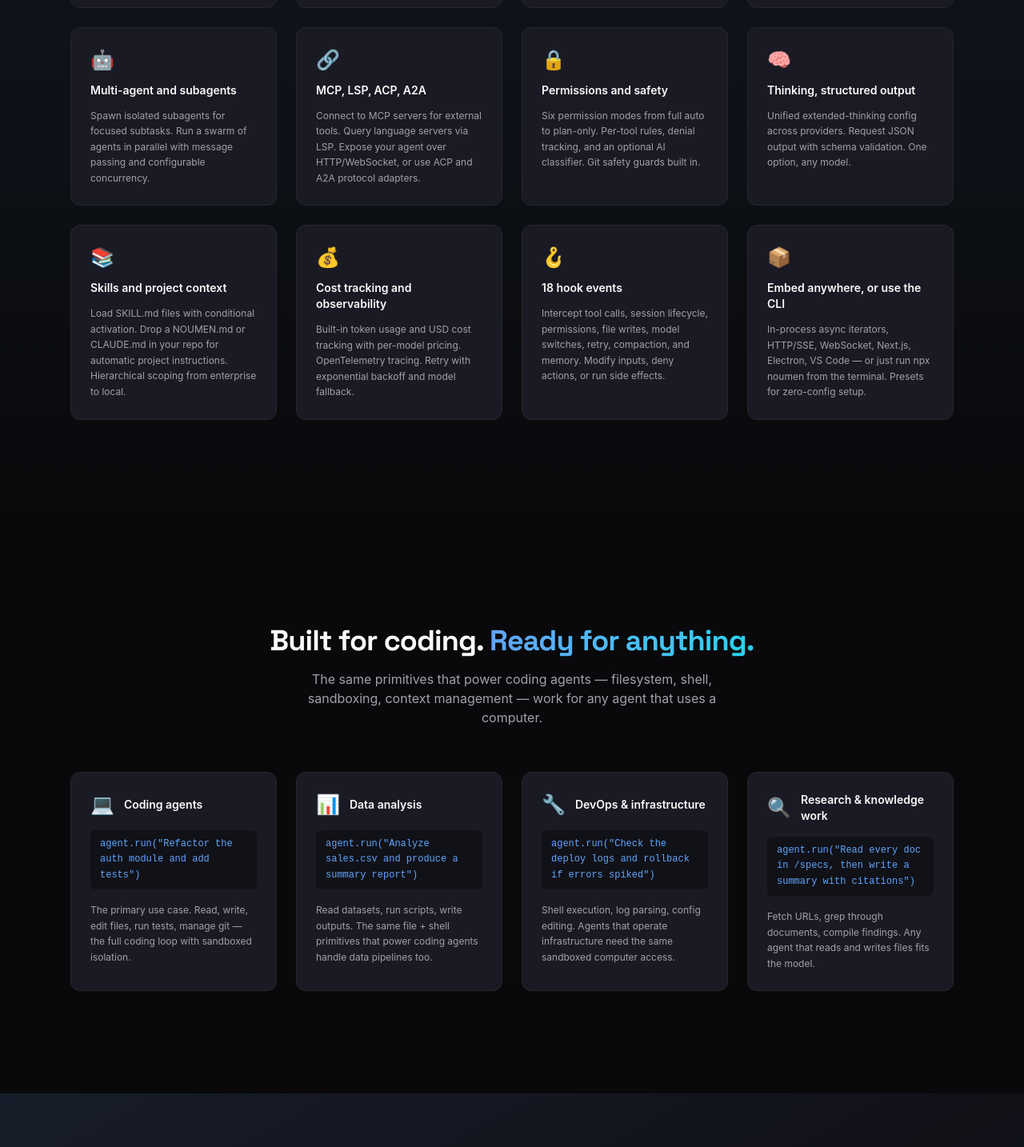
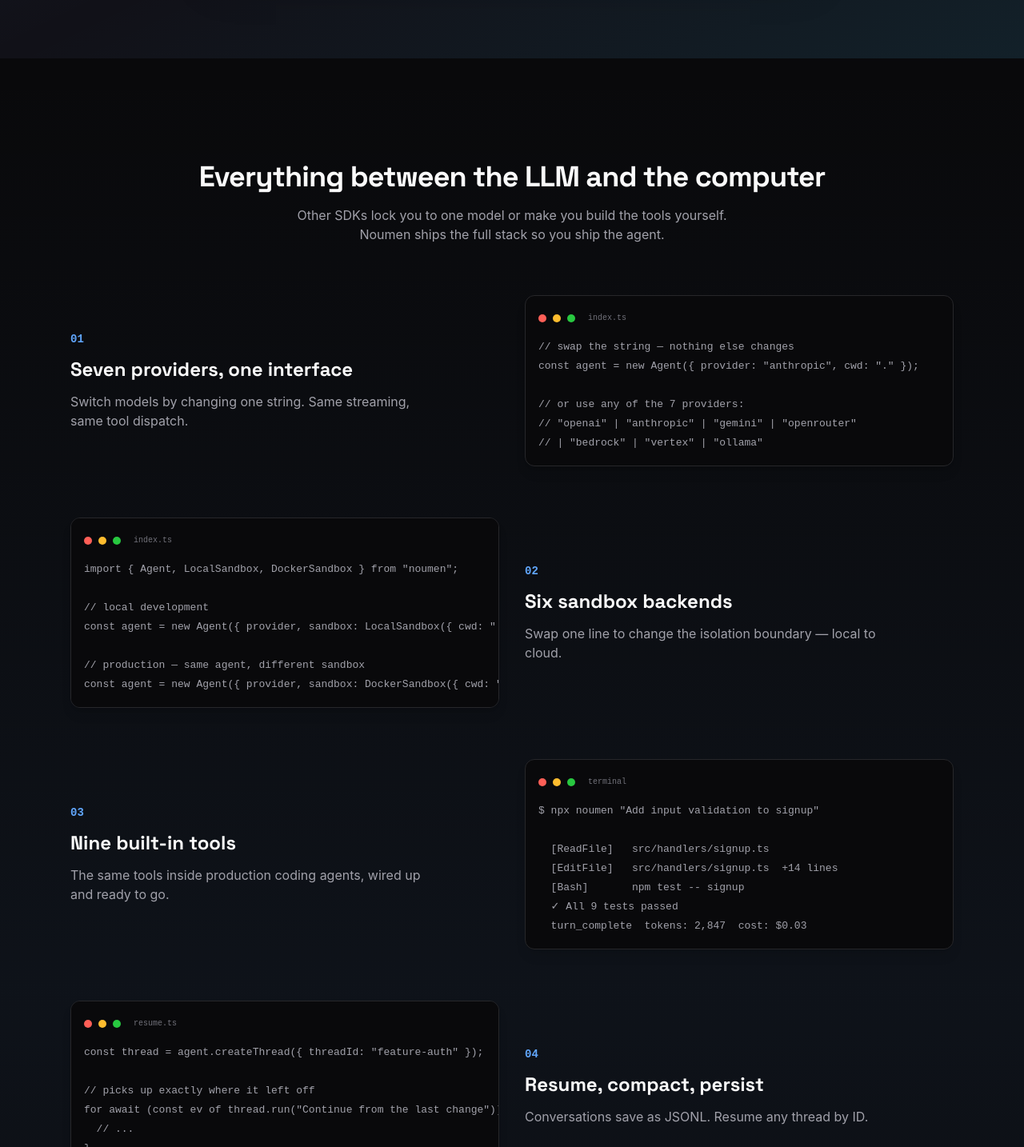
Before and after one commit to UpstreetAI/noumen, a Next.js app in the folder website/: page / in a window 1280 px wide. Shown: the part 1366-2800 px from the top of the page at 80% size. Built offline with nearby package versions, Linux system fonts and the light colour scheme.

Commit message:
Add new code snippet component for code blocks

```diff
--- a/website/src/app/page.tsx
+++ b/website/src/app/page.tsx
@@ -2,115 +2,137 @@ import Link from "next/link";
 import { TerminalBlock } from "@/components/TerminalBlock";
 import { HeroTerminal } from "@/components/HeroTerminal";
 import { AdapterStack } from "@/components/AdapterStack";
+import { CodeSnippet } from "@/components/CodeSnippet";
 import { Sparkles } from "@/components/Sparkles";
 import { EasterEggFooter } from "@/components/EasterEggFooter";
 
-const USE_CASES = [
+const FEATURE_BLOCKS = [
   {
-    icon: "💻",
-    title: "Coding agents",
-    prompt: "Refactor the auth module and add tests",
+    title: "Seven providers, one interface",
     description:
-      "The primary use case. Read, write, edit files, run tests, manage git — the full coding loop with sandboxed isolation.",
+      "Switch models by changing one string. Same streaming, same tool dispatch.",
+    filename: "index.ts",
+    code: `// swap the string — nothing else changes
+const agent = new Agent({ provider: "anthropic", cwd: "." });
+
+// or use any of the 7 providers:
+// "openai" | "anthropic" | "gemini" | "openrouter"
+// | "bedrock" | "vertex" | "ollama"`,
   },
   {
-    icon: "📊",
-    title: "Data analysis",
-    prompt: "Analyze sales.csv and produce a summary report",
+    title: "Six sandbox backends",
     description:
-      "Read datasets, run scripts, write outputs. The same file + shell primitives that power coding agents handle data pipelines too.",
+      "Swap one line to change the isolation boundary — local to cloud.",
+    filename: "index.ts",
+    code: `import { Agent, LocalSandbox, DockerSandbox } from "noumen";
+
+// local development
+const agent = new Agent({ provider, sandbox: LocalSandbox({ cwd: "." }) });
+
+// production — same agent, different sandbox
+const agent = new Agent({ provider, sandbox: DockerSandbox({ cwd: "/workspace" }) });`,
   },
   {
-    icon: "🔧",
-    title: "DevOps & infrastructure",
-    prompt: "Check the deploy logs and rollback if errors spiked",
+    title: "Nine built-in tools",
     description:
-      "Shell execution, log parsing, config editing. Agents that operate infrastructure need the same sandboxed computer access.",
+      "The same tools inside production coding agents, wired up and ready to go.",
+    filename: "terminal",
+    code: `$ npx noumen "Add input validation to signup"
+
+  [ReadFile]   src/handlers/signup.ts
+  [EditFile]   src/handlers/signup.ts  +14 lines
+  [Bash]       npm test -- signup
+  ✓ All 9 tests passed
+  turn_complete  tokens: 2,847  cost: $0.03`,
   },
   {
-    icon: "🔍",
-    title: "Research & knowledge work",
-    prompt: "Read every doc in /specs, then write a summary with citations",
+    title: "Resume, compact, persist",
     description:
-      "Fetch URLs, grep through documents, compile findings. Any agent that reads and writes files fits the model.",
+      "Conversations save as JSONL. Resume any thread by ID.",
+    filename: "resume.ts",
+    code: `const thread = agent.createThread({ threadId: "feature-auth" });
+
+// picks up exactly where it left off
+for await (const ev of thread.run("Continue from the last change")) {
+  // ...
+}`,
+  },
+  {
+    title: "Multi-agent orchestration",
+    description:
+      "Spawn isolated subagents for focused subtasks with configurable concurrency.",
+    filename: "swarm.ts",
+    code: `const thread = agent.createThread();
+
+for await (const ev of thread.run("Refactor auth and add tests")) {
+  if (ev.type === "subagent_start") {
+    console.log(\`  spawned: \${ev.name}\`); // "test-writer"
+  }
+}`,
+  },
+  {
+    title: "MCP, LSP, hooks, and more",
+    description:
+      "Connect external tools, query language servers, intercept everything.",
+    filename: "config.ts",
+    code: `const agent = new Agent({
+  provider: "anthropic",
+  mcpServers: {
+    filesystem: { command: "npx", args: ["-y", "@mcp/server-fs", "/tmp"] },
+  },
+  lsp: {
+    typescript: { command: "typescript-language-server", args: ["--stdio"] },
+  },
+});`,
   },
 ];
 
-const FEATURES = [
+const QUICKSTART_STEPS = [
   {
-    icon: "🔌",
-    title: "Seven providers, one interface",
-    description:
-      "OpenAI, Anthropic, Google Gemini, OpenRouter, AWS Bedrock, Vertex AI, and Ollama. Same streaming interface, same tool dispatch. Switch models without changing your code.",
+    title: "Install",
+    description: "One package. No peer dependencies.",
+    code: "npm install noumen",
+    isShell: true,
   },
   {
-    icon: "💻",
-    title: "Six sandbox backends",
-    description:
-      "LocalSandbox (OS-level), UnsandboxedLocal, sprites.dev, Docker, E2B cloud, or Freestyle VMs. Remote backends auto-provision on first use and reconnect on session resume. Swap one line to change the isolation boundary.",
+    title: "Configure",
+    description: "Pick a provider and a sandbox.",
+    code: `import { Agent, LocalSandbox } from "noumen";
+
+const agent = new Agent({
+  provider: "anthropic",
+  sandbox: LocalSandbox({ cwd: "." }),
+});`,
+    isShell: false,
   },
   {
-    icon: "🛠️",
-    title: "Nine built-in tools",
-    description:
-      "ReadFile, WriteFile, EditFile, Bash, Glob, Grep, WebFetch, NotebookEdit, AskUser — the same tools shipping inside production coding agents, wired up and ready to go.",
+    title: "Run",
+    description: "Stream events from the agent loop.",
+    code: `const thread = agent.createThread();
+
+for await (const event of thread.run("Fix the auth bug")) {
+  if (event.type === "text_delta") process.stdout.write(event.text);
+}`,
+    isShell: false,
   },
   {
-    icon: "💾",
-    title: "Resume, compact, persist",
-    description:
-      "Conversations save as JSONL. Auto-compaction, microcompact, and reactive strategies keep context under control. Resume any thread by ID.",
-  },
-  {
-    icon: "🤖",
-    title: "Multi-agent and subagents",
-    description:
-      "Spawn isolated subagents for focused subtasks. Run a swarm of agents in parallel with message passing and configurable concurrency.",
-  },
-  {
-    icon: "🔗",
-    title: "MCP, LSP, ACP, A2A",
-    description:
-      "Connect to MCP servers for external tools. Query language servers via LSP. Expose your agent over HTTP/WebSocket, or use ACP and A2A protocol adapters.",
-  },
-  {
-    icon: "🔒",
-    title: "Permissions and safety",
-    description:
-      "Six permission modes from full auto to plan-only. Per-tool rules, denial tracking, and an optional AI classifier. Git safety guards built in.",
-  },
-  {
-    icon: "🧠",
-    title: "Thinking, structured output",
-    description:
-      "Unified extended-thinking config across providers. Request JSON output with schema validation. One option, any model.",
-  },
-  {
-    icon: "📚",
-    title: "Skills and project context",
-    description:
-      "Load SKILL.md files with conditional activation. Drop a NOUMEN.md or CLAUDE.md in your repo for automatic project instructions. Hierarchical scoping from enterprise to local.",
-  },
-  {
-    icon: "💰",
-    title: "Cost tracking and observability",
-    description:
-      "Built-in token usage and USD cost tracking with per-model pricing. OpenTelemetry tracing. Retry with exponential backoff and model fallback.",
-  },
-  {
-    icon: "🪝",
-    title: "18 hook events",
-    description:
-      "Intercept tool calls, session lifecycle, permissions, file writes, model switches, retry, compaction, and memory. Modify inputs, deny actions, or run side effects.",
-  },
-  {
-    icon: "📦",
-    title: "Embed anywhere, or use the CLI",
-    description:
-      "In-process async iterators, HTTP/SSE, WebSocket, Next.js, Electron, VS Code — or just run npx noumen from the terminal. Presets for zero-config setup.",
+    title: "Ship",
+    description: "Embed in your app, or run the CLI.",
+    code: `# zero-config interactive agent
+$ npx noumen`,
+    isShell: true,
   },
 ];
 
+const AND_MORE = [
+  { label: "Permissions", href: "/docs/permissions" },
+  { label: "Structured output", href: "/docs/getting-started" },
+  { label: "Cost tracking", href: "/docs/getting-started" },
+  { label: "Skills & context", href: "/docs/getting-started" },
+  { label: "18 hook events", href: "/docs/hooks" },
+  { label: "Embed anywhere", href: "/docs/embedding" },
+  { label: "Thinking", href: "/docs/getting-started" },
+];
 
 export default function Home() {
   return (
@@ -129,7 +151,6 @@ export default function Home() {
         <Sparkles />
 
         <div className="relative z-10 mx-auto grid w-full max-w-6xl items-center gap-12 grid-cols-[minmax(0,1fr)] lg:grid-cols-[minmax(0,1fr)_minmax(0,1fr)]">
-          {/* Left: copy */}
           <div className="min-w-0 flex flex-col gap-6">
             <div className="inline-flex w-fit items-center gap-2 rounded-full border border-[var(--color-accent-blue-dim)] bg-[var(--color-accent-blue-dim)] px-3 py-1 text-xs font-medium text-[var(--color-accent-blue)]">
               <span>🤲</span> hands for your LLM
@@ -145,8 +166,6 @@ export default function Home() {
               File editing, shell execution, context management, and
               sandboxing &mdash; any provider, any sandbox, one package.
             </p>
-
-            <TerminalBlock command="npm install noumen" className="max-w-lg" />
 
             <div className="flex flex-wrap items-center gap-3">
               <Link
@@ -172,14 +191,36 @@ export default function Home() {
             </div>
           </div>
 
-          {/* Right: interactive adapter stack */}
           <div className="min-w-0">
             <AdapterStack />
           </div>
         </div>
       </section>
 
-      {/* ── Features ── */}
+      {/* ── See it in action ── */}
+      <section className="relative overflow-hidden py-20 sm:py-28">
+        <div className="absolute inset-0 bg-[var(--color-base-surface)]" />
+        <div className="pointer-events-none absolute inset-0 bg-gradient-to-br from-[var(--color-accent-blue-dim)] via-transparent to-[var(--color-accent-cyan-dim)] opacity-40" />
+        <div className="relative mx-auto max-w-6xl px-6">
+          <div className="mx-auto max-w-2xl text-center">
+            <h2 className="font-[family-name:var(--font-display)] text-3xl font-bold tracking-tight sm:text-4xl bg-gradient-to-r from-[var(--color-accent-blue)] to-[var(--color-accent-cyan)] bg-clip-text text-transparent">
+              Zero config to a coding agent.
+            </h2>
+            <p className="mt-4 text-[var(--color-text-secondary)]">
+              <code className="rounded bg-[var(--color-base-card)] px-1.5 py-0.5 font-mono text-sm text-[var(--color-text-primary)]">
+                npx noumen
+              </code>{" "}
+              starts an interactive agent in your terminal. No config, no
+              signup.
+            </p>
+          </div>
+          <div className="mx-auto mt-10 max-w-3xl">
+            <HeroTerminal />
+          </div>
+        </div>
+      </section>
+
+      {/* ── Features — 6 themed blocks with code ── */}
       <section className="relative py-24 sm:py-32">
         <div className="pointer-events-none absolute inset-0 bg-gradient-to-b from-transparent via-[var(--color-accent-blue-dim)] to-transparent opacity-30" />
         <div className="relative mx-auto max-w-6xl px-6">
@@ -188,86 +229,102 @@ export default function Home() {
           </h2>
           <p className="mx-auto mt-4 max-w-xl text-center text-[var(--color-text-secondary)]">
             Other SDKs lock you to one model or make you build the tools
-            yourself. Noumen ships the full stack &mdash; any provider,
-            any sandbox, every tool &mdash; so you ship the agent.
+            yourself. Noumen ships the full stack so you ship the agent.
           </p>
 
-          <div className="mt-14 grid gap-6 sm:grid-cols-2 lg:grid-cols-3 xl:grid-cols-4">
-            {FEATURES.map((feature) => (
+          <div className="mt-16 flex flex-col gap-16">
+            {FEATURE_BLOCKS.map((block, i) => {
+              const isEven = i % 2 === 0;
+              return (
                 <div
-                key={feature.title}
-                className="group flex flex-col gap-3 rounded-xl border border-[var(--color-border-default)] bg-[var(--color-base-card)] p-6 transition hover:border-[var(--color-accent-blue)] hover:-translate-y-1 hover:shadow-lg hover:shadow-[var(--color-accent-blue-dim)]"
+                  key={block.title}
+                  className={`grid items-center gap-8 lg:grid-cols-2 ${isEven ? "" : "lg:direction-rtl"}`}
                 >
-                <div className="text-2xl">{feature.icon}</div>
-                <h3 className="text-sm font-semibold text-[var(--color-text-primary)]">
-                  {feature.title}
+                  <div className={`flex flex-col gap-3 ${isEven ? "" : "lg:order-2"}`}>
+                    <span className="font-mono text-sm font-bold text-[var(--color-accent-blue)]">
+                      {String(i + 1).padStart(2, "0")}
+                    </span>
+                    <h3 className="font-[family-name:var(--font-display)] text-xl font-bold text-[var(--color-text-primary)] sm:text-2xl">
+                      {block.title}
                     </h3>
-                <p className="text-xs leading-relaxed text-[var(--color-text-secondary)]">
-                  {feature.description}
+                    <p className="max-w-md text-[var(--color-text-secondary)]">
+                      {block.description}
                     </p>
                   </div>
+                  <div className={isEven ? "" : "lg:order-1"}>
+                    <CodeSnippet
+                      code={block.code}
+                      filename={block.filename}
+                    />
+                  </div>
+                </div>
+              );
+            })}
+          </div>
+
+          {/* And more */}
+          <div className="mt-20 text-center">
+            <p className="mb-6 text-sm font-medium text-[var(--color-text-tertiary)] uppercase tracking-wider">
+              And more
+            </p>
+            <div className="flex flex-wrap justify-center gap-3">
+              {AND_MORE.map((item) => (
+                <Link
+                  key={item.label}
+                  href={item.href}
+                  className="rounded-full border border-[var(--color-border-default)] bg-[var(--color-base-card)] px-4 py-2 text-sm text-[var(--color-text-secondary)] transition hover:border-[var(--color-accent-blue)] hover:text-[var(--color-accent-blue)]"
+                >
+                  {item.label}
+                </Link>
               ))}
+            </div>
           </div>
         </div>
       </section>
 
-      {/* ── Use cases ── */}
+      {/* ── Quickstart ── */}
       <section className="relative py-24 sm:py-32">
-        <div className="relative mx-auto max-w-6xl px-6">
+        <div className="relative mx-auto max-w-3xl px-6">
           <h2 className="font-[family-name:var(--font-display)] text-center text-3xl font-bold tracking-tight text-[var(--color-text-primary)] sm:text-4xl">
-            Built for coding.{" "}
+            Get started in{" "}
             <span className="bg-gradient-to-r from-[var(--color-accent-blue)] to-[var(--color-accent-cyan)] bg-clip-text text-transparent">
-              Ready for anything.
+              four steps.
             </span>
           </h2>
           <p className="mx-auto mt-4 max-w-xl text-center text-[var(--color-text-secondary)]">
-            The same primitives that power coding agents &mdash; filesystem,
-            shell, sandboxing, context management &mdash; work for any agent
-            that uses a computer.
+            From install to running agent in under a minute.
           </p>
 
-          <div className="mt-14 grid gap-6 sm:grid-cols-2 lg:grid-cols-4">
-            {USE_CASES.map((uc) => (
-              <div
-                key={uc.title}
-                className="group flex flex-col gap-4 rounded-xl border border-[var(--color-border-default)] bg-[var(--color-base-card)] p-6 transition hover:border-[var(--color-accent-cyan)] hover:-translate-y-1 hover:shadow-lg hover:shadow-[var(--color-accent-cyan-dim)]"
-              >
-                <div className="flex items-center gap-3">
-                  <span className="text-2xl">{uc.icon}</span>
-                  <h3 className="text-sm font-semibold text-[var(--color-text-primary)]">
-                    {uc.title}
+          <div className="relative mt-14">
+            <div className="absolute left-[19px] top-0 bottom-0 w-px bg-[var(--color-border-default)] hidden sm:block" />
+
+            <div className="flex flex-col gap-12">
+              {QUICKSTART_STEPS.map((step, i) => (
+                <div key={step.title} className="relative flex gap-6">
+                  <div className="relative z-10 flex h-10 w-10 shrink-0 items-center justify-center rounded-full border border-[var(--color-accent-blue)] bg-[var(--color-base-body)] font-mono text-sm font-bold text-[var(--color-accent-blue)]">
+                    {String(i + 1).padStart(2, "0")}
+                  </div>
+                  <div className="flex min-w-0 flex-1 flex-col gap-3 pt-1">
+                    <div>
+                      <h3 className="text-lg font-semibold text-[var(--color-text-primary)]">
+                        {step.title}
                       </h3>
+                      <p className="text-sm text-[var(--color-text-secondary)]">
+                        {step.description}
+                      </p>
                     </div>
-                <code className="block rounded-md bg-[var(--color-base-surface)] px-3 py-2 text-xs text-[var(--color-accent-blue)] leading-relaxed">
-                  agent.run(&quot;{uc.prompt}&quot;)
-                </code>
-                <p className="text-xs leading-relaxed text-[var(--color-text-secondary)]">
-                  {uc.description}
-                </p>
+                    {step.isShell ? (
+                      <TerminalBlock command={step.code} />
+                    ) : (
+                      <CodeSnippet
+                        code={step.code}
+                        filename={step.title.toLowerCase() + ".ts"}
+                      />
+                    )}
+                  </div>
                 </div>
               ))}
             </div>
-        </div>
-      </section>
-
-      {/* ── Try it now ── */}
-      <section className="relative overflow-hidden py-24 sm:py-32">
-        <div className="absolute inset-0 bg-[var(--color-base-surface)]" />
-        <div className="pointer-events-none absolute inset-0 bg-gradient-to-br from-[var(--color-accent-blue-dim)] via-transparent to-[var(--color-accent-cyan-dim)] opacity-40" />
-        <div className="relative mx-auto max-w-6xl px-6">
-          <div className="mx-auto max-w-2xl text-center">
-            <h2 className="font-[family-name:var(--font-display)] text-3xl font-bold tracking-tight sm:text-4xl bg-gradient-to-r from-[var(--color-accent-blue)] to-[var(--color-accent-cyan)] bg-clip-text text-transparent">
-              Try it now.
-            </h2>
-            <p className="mt-4 text-[var(--color-text-secondary)]">
-              <code className="rounded bg-[var(--color-base-card)] px-1.5 py-0.5 font-mono text-sm text-[var(--color-text-primary)]">npx noumen</code>{" "}
-              starts an interactive coding agent in your terminal.
-              No config, no signup. One prompt and it reads files, edits code,
-              runs tests, and reports back.
-            </p>
-          </div>
-          <div className="mx-auto mt-10 max-w-3xl">
-            <HeroTerminal />
           </div>
         </div>
       </section>
@@ -276,25 +333,41 @@ export default function Home() {
       <section className="relative overflow-hidden py-24 sm:py-32">
         <div className="absolute inset-0 bg-gradient-to-b from-transparent via-[var(--color-accent-blue-dim)] to-transparent" />
         <div className="relative mx-auto max-w-2xl px-6 text-center">
-          <div className="mb-4 text-5xl">⚡</div>
           <h2 className="font-[family-name:var(--font-display)] text-3xl font-bold tracking-tight text-[var(--color-text-primary)] sm:text-4xl">
             Three imports to a{" "}
             <span className="bg-gradient-to-r from-[var(--color-accent-blue)] to-[var(--color-accent-cyan)] bg-clip-text text-transparent">
               coding agent.
             </span>
           </h2>
-          <div className="mt-8 space-y-2 text-left">
-            <TerminalBlock command="npm install noumen" />
-            <TerminalBlock command='import { Agent } from "noumen"' />
-            <TerminalBlock command='import { OpenAIProvider } from "noumen/openai"' />
-          </div>
+          <p className="mt-4 text-[var(--color-text-secondary)]">
+            Read the quickstart, browse the docs, or just run{" "}
+            <code className="rounded bg-[var(--color-base-card)] px-1.5 py-0.5 font-mono text-sm text-[var(--color-text-primary)]">
+              npx noumen
+            </code>{" "}
+            and go.
+          </p>
+          <div className="mt-8 flex flex-wrap justify-center gap-3">
             <Link
               href="/docs/getting-started"
-            className="mt-8 inline-flex items-center gap-2 rounded-lg bg-gradient-to-r from-[var(--color-accent-blue)] to-[var(--color-accent-cyan)] px-5 py-2.5 text-sm font-semibold text-[var(--color-base-body)] transition hover:shadow-lg hover:shadow-[var(--color-accent-blue-dim)]"
+              className="group inline-flex items-center gap-2 rounded-lg bg-gradient-to-r from-[var(--color-accent-blue)] to-[var(--color-accent-cyan)] px-5 py-2.5 text-sm font-semibold text-[var(--color-base-body)] transition hover:shadow-lg hover:shadow-[var(--color-accent-blue-dim)]"
             >
               Read the quickstart
-            <span aria-hidden="true">&rarr;</span>
+              <span
+                aria-hidden="true"
+                className="transition-transform group-hover:translate-x-0.5"
+              >
+                &rarr;
+              </span>
             </Link>
+            <a
+              href="https://github.com/UpstreetAI/noumen"
+              target="_blank"
+              rel="noopener noreferrer"
+              className="inline-flex items-center gap-2 rounded-lg border border-[var(--color-border-default)] bg-[var(--color-base-surface)] px-5 py-2.5 text-sm font-semibold text-[var(--color-text-primary)] transition hover:border-[var(--color-accent-blue)]"
+            >
+              GitHub
+            </a>
+          </div>
         </div>
       </section>
 
```
Lines whose indentation alone changed are shown as unchanged.
